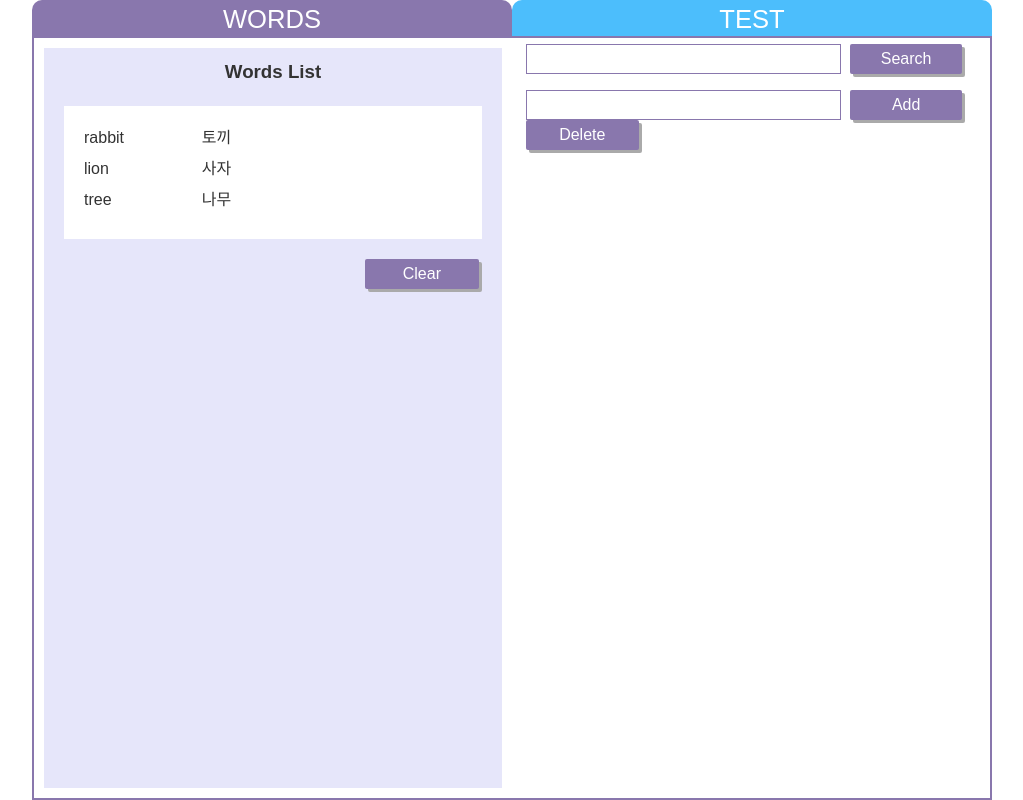
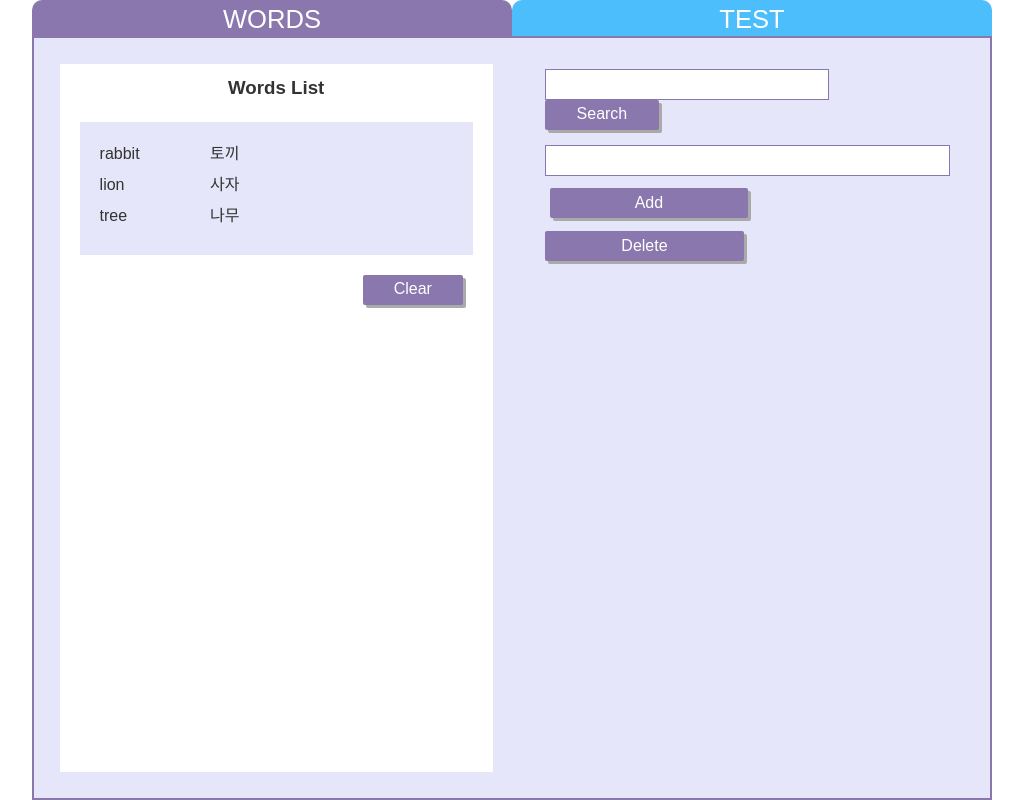
Before and after one commit to ws0671/project1, a website: page public/index.html in a window 1280 px wide. Shown: the whole page, without its empty margins (128-1151 px from the left). Drawn offline with Linux system fonts and the light colour scheme; a web font is replaced by a local one.

Commit message:
feat: small changes

```diff
--- a/public/sass/style.scss
+++ b/public/sass/style.scss
@@ -94,9 +94,11 @@
 }
 
 .words-page {
-  background-color: #fff;
+  background-color: $word_theme_bgc;
   border: 2px solid $word_theme_color;
   display: grid;
+  grid-column-gap: 3vw;
+  padding: 2vw;
   @include mobile(800px){
     grid-template-columns: 1fr;
   }
@@ -107,7 +109,6 @@
 
 .words-page button{
   background-color: $word_theme_color;
-  width: 25%;
 }
 .words-page label {
   display: inline-block;
@@ -117,13 +118,27 @@
     grid-column-start: 2;
   }
   grid-row-start: 1;
+  // background-color: salmon;
 }
+
 
 .search-input, .search-result {
   border: 1px solid $word_theme_color;
+  background-color: #fff;
+  padding: 5px;
+}
+.search-input {
   width: 70%;
-  padding: 5px;
-
+}
+.search-btn {
+  width: 28%;
+}
+.search-result {
+  width: 100%;
+}
+.edit-form > button {
+  margin-top: 1vw;
+  width: 49%;
 }
 .list-section {
   @include desktop(801px){
@@ -133,8 +148,8 @@
   @include mobile(800px){
     grid-row-start: 2;
   }
-  margin: 10px;
-  background-color: $word_theme_bgc;
+  background-color: #fff;
+
 }
 .list-heading {
   text-align: center;
@@ -145,7 +160,7 @@
   max-height: 60vh;
   overflow: auto;
   margin: 20px;
-  background-color: #fff;
+  background-color: $word_theme_bgc;
 }
 
 .words-list > * {
```
Also changed, not shown: public/css/style.css, 1 other file.
